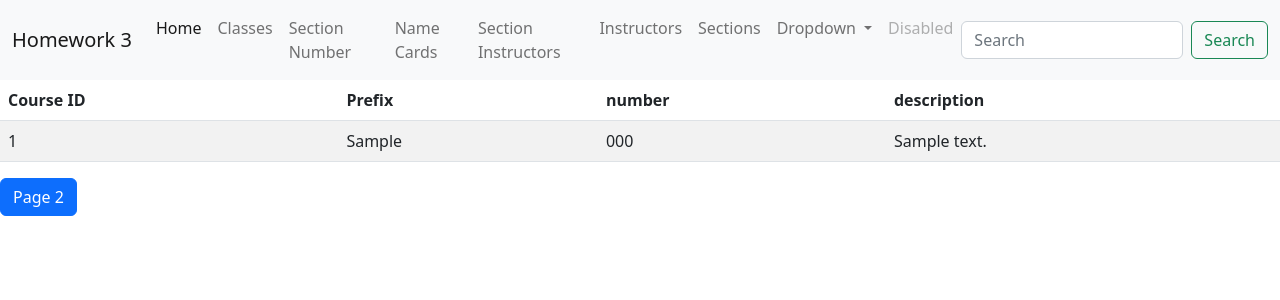
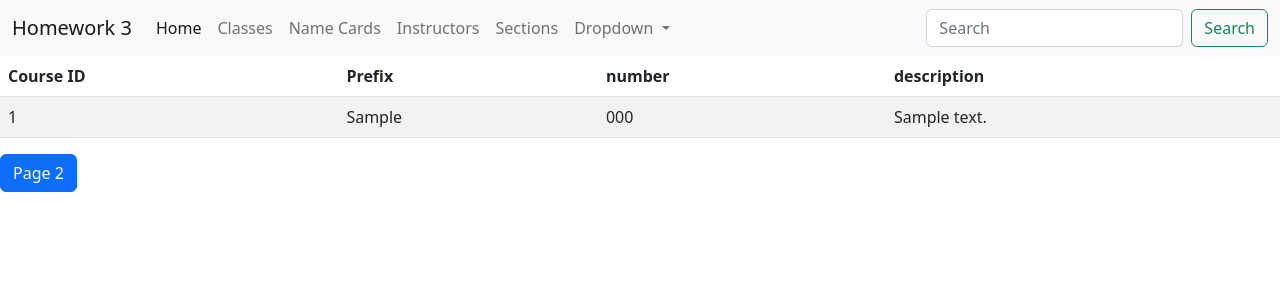
Before and after one commit to Nrupen07/Homework3, a PHP site: page /index.php in a window 1280 px wide. Shown: the top 300 px of the page. Run offline with PHP 8.4, Linux system fonts and the light colour scheme; tables that the repository leaves empty or names only in its code hold one stand-in row (values such as "Sample post").

Commit message:
Update header.php

```diff
--- a/header.php
+++ b/header.php
@@ -17,12 +17,10 @@
           <a class="nav-link" href="course.php">Classes</a>
         </li>
          <li class="nav-item">
-          <a class="nav-link" href="course-section.php">Section Number</a>
-        </li> <li class="nav-item">
+
           <a class="nav-link" href="instructor-cards.php">Name Cards</a>
         </li> <li class="nav-item">
-          <a class="nav-link" href="instructor-section.php">Section Instructors</a>
-        </li> <li class="nav-item">
+
           <a class="nav-link" href="instructors.php">Instructors</a>
         </li> <li class="nav-item">
           <a class="nav-link" href="sections.php">Sections</a>
@@ -32,15 +30,12 @@
             Dropdown
           </a>
           <ul class="dropdown-menu">
-            <li><a class="dropdown-item" href="#">Action</a></li>
-            <li><a class="dropdown-item" href="#">Another action</a></li>
+            <li><a class="dropdown-item" href="course-section.php">Section Number</a></li>
+            <li><a class="dropdown-item" href="instructor-section.php">Section Instructors</a></li>
             <li><hr class="dropdown-divider"></li>
             <li><a class="dropdown-item" href="#">Something else here</a></li>
           </ul>
-        </li>
-        <li class="nav-item">
-          <a class="nav-link disabled">Disabled</a>
-        </li>
+
       </ul>
       <form class="d-flex" role="search">
         <input class="form-control me-2" type="search" placeholder="Search" aria-label="Search">
```
